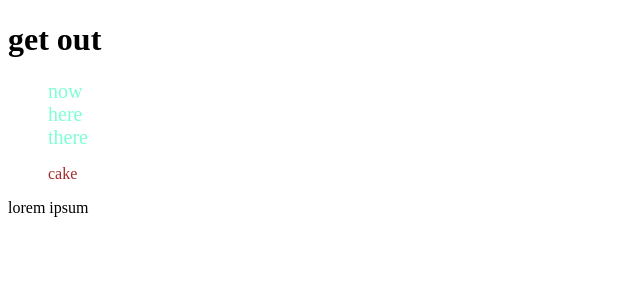
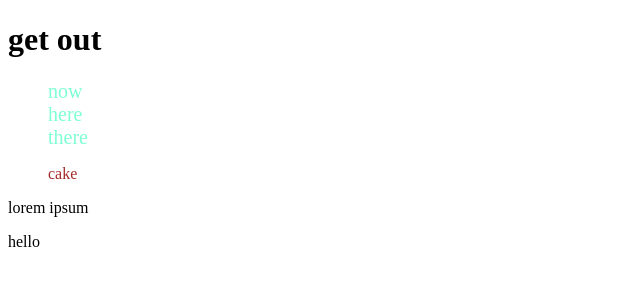
Before and after one commit to Somtochukwu-Clinton/First-repository, a website: page index.html in a window 1280 px wide. Shown: the full height of the page, 0-640 px from the left. Drawn offline with Linux system fonts and the light colour scheme.

Commit message:
html second addition

```diff
--- a/index.html
+++ b/index.html
@@ -16,5 +16,10 @@
     </ul>
 
     <p>lorem ipsum</p>
+
+    <section>
+        hello
+
+    </section>
 </body>
 </html>
```
